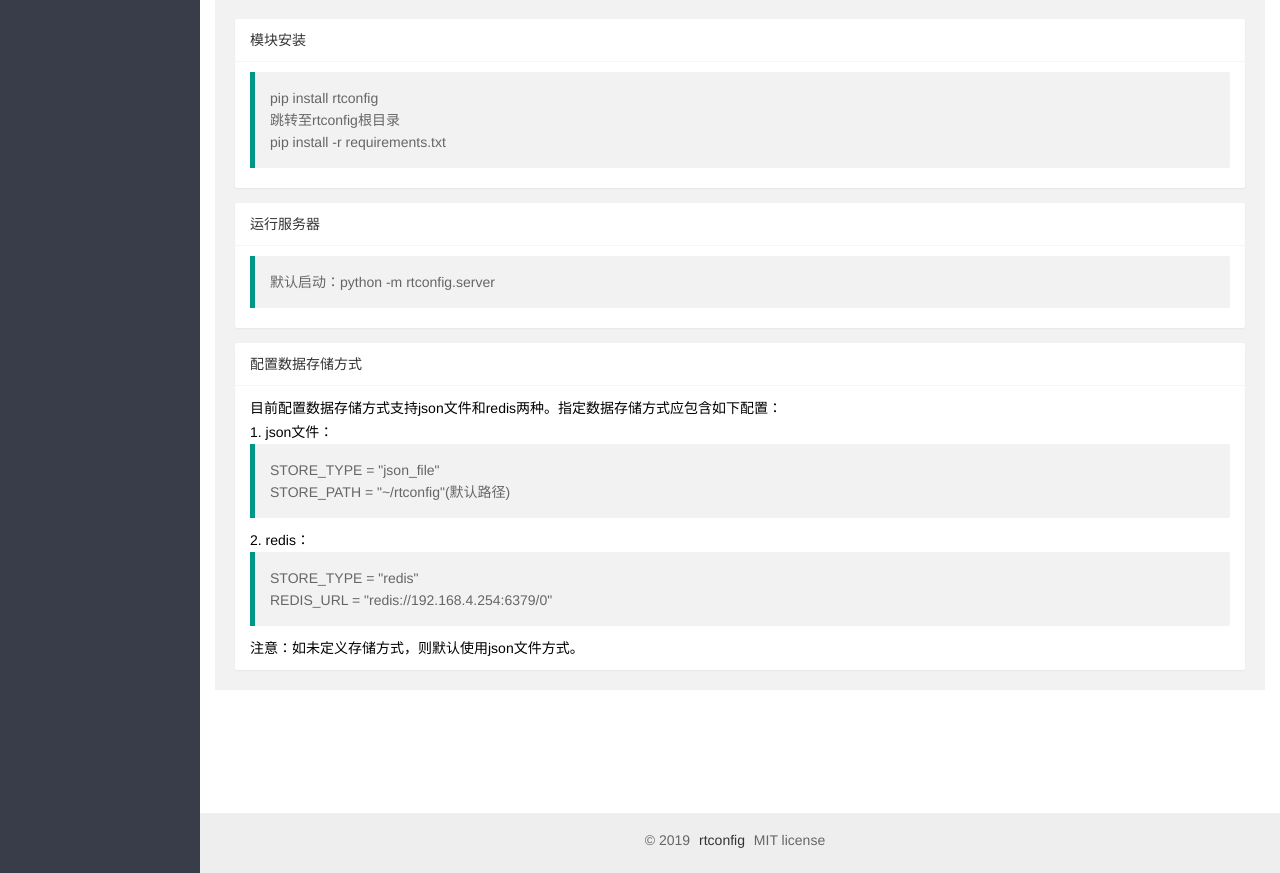
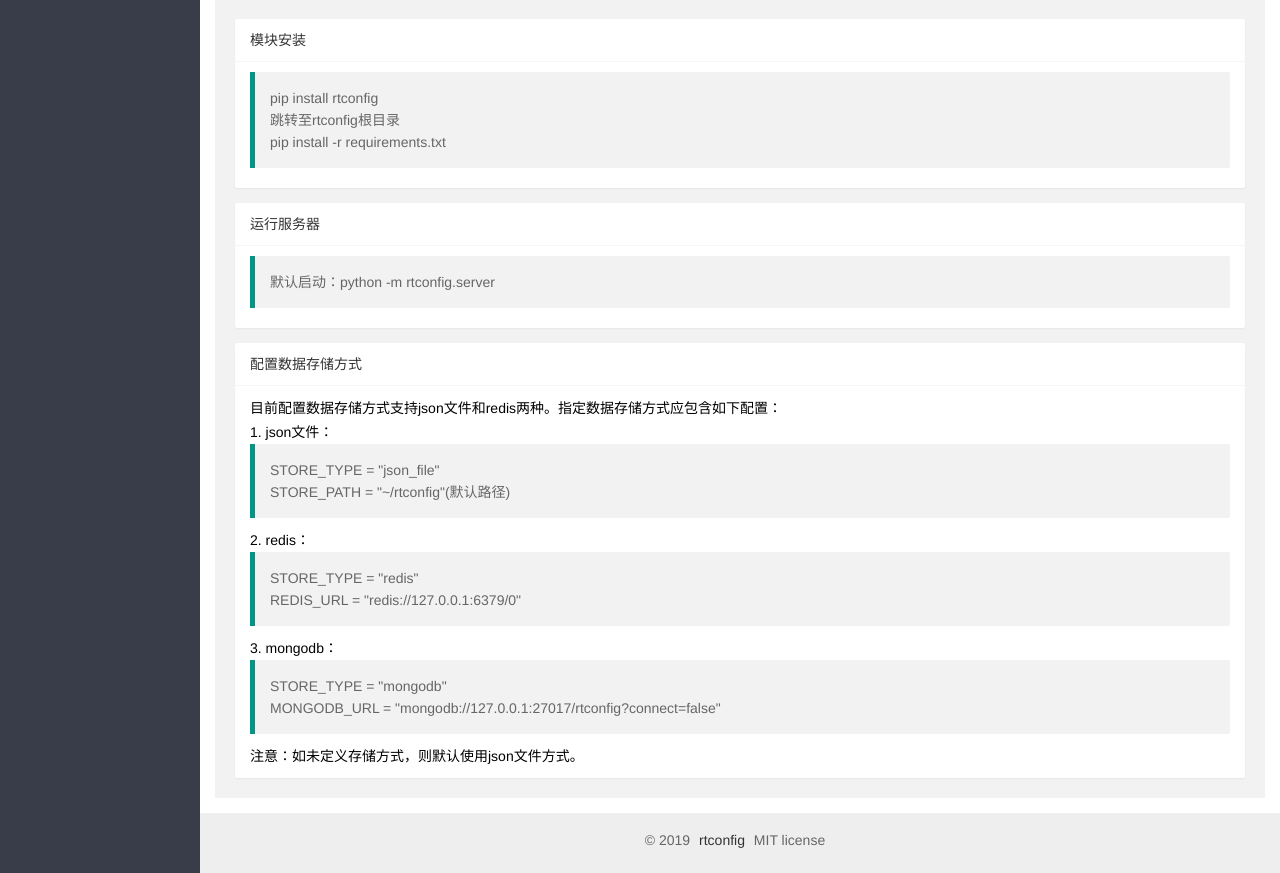
Before and after one commit to dwpy/rtconfig, a Python web app: template rtconfig/templates/system.html in a window 1280 px wide. Shown: the part 1195-2068 px from the top of the page. Run offline with Jinja, Linux system fonts and the light colour scheme; the template is opened without the code that fills it, so the values that code supplies are empty.

Commit message:
update page

```diff
--- a/rtconfig/templates/system.html
+++ b/rtconfig/templates/system.html
@@ -140,7 +140,12 @@ client = RtConfigClient(
           <p>2. redis：</p>
           <blockquote class="layui-elem-quote layui-text">
           <p>STORE_TYPE = "redis"</p>
-          <p>REDIS_URL = "redis://192.168.4.254:6379/0"</p>
+          <p>REDIS_URL = "redis://127.0.0.1:6379/0"</p>
+          </blockquote>
+          <p>3. mongodb：</p>
+          <blockquote class="layui-elem-quote layui-text">
+          <p>STORE_TYPE = "mongodb"</p>
+          <p>MONGODB_URL = "mongodb://127.0.0.1:27017/rtconfig?connect=false"</p>
           </blockquote>
           <p>注意：如未定义存储方式，则默认使用json文件方式。</p>
         </div>
```
